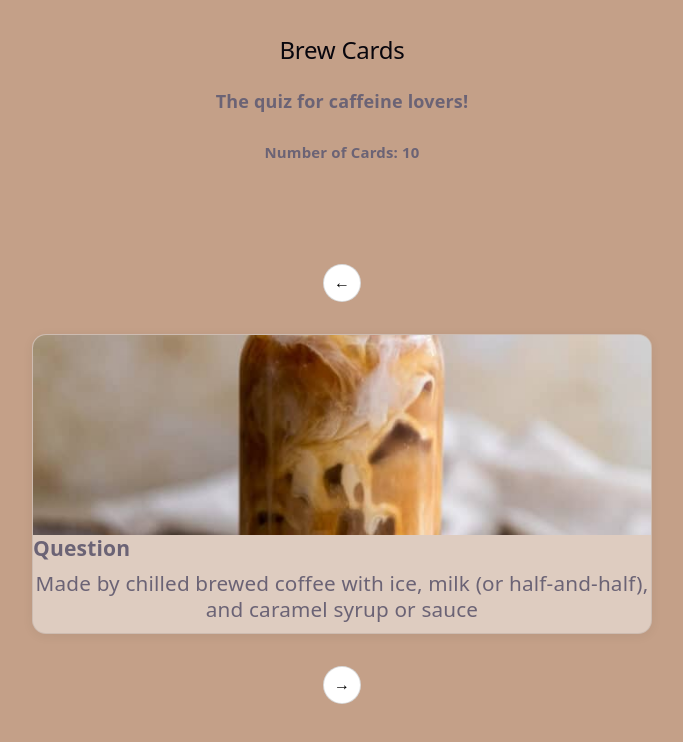
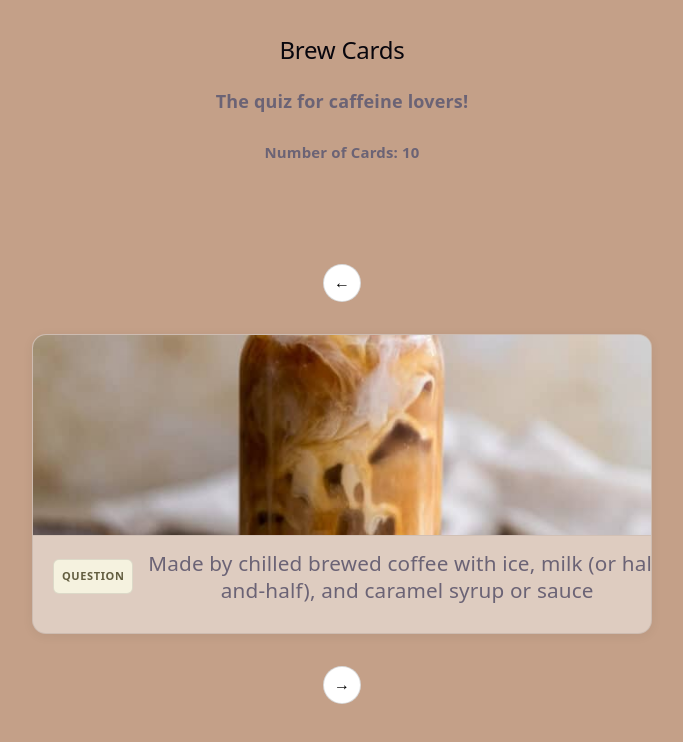
Before and after one commit to Cchristineee/web102-flashcards-1, a React (Vite) app in the folder BrewCards/: page / in a window 1280 px wide. Shown: the top 742 px of the page, without its empty margins (334-1017 px from the left). Built offline with nearby package versions, Linux system fonts and the light colour scheme.

Commit message:
Updated card-front to use the card-label div structure

```diff
--- a/BrewCards/src/Flashcard/Flashcard.jsx
+++ b/BrewCards/src/Flashcard/Flashcard.jsx
@@ -11,16 +11,20 @@ function FlashCard ({ question, answer, image }) {
   return (
     <div className="card-container" onClick={handleCardClick}>
       <div className={`card-inner ${isFlipped ? 'flipped' : ''}`}>
+
         <div className="card-front">
           {image && <img src={image} alt="flashcard" className="card-image" />}
-                                        <h3>Question</h3>
+          <div className="card-label">
+            <span className="badge">Question</span>
             <p>{question}</p>
+          </div>
         </div>
 
         <div className="card-back">
           <h3>Answer</h3>
           <p>{answer}</p>
         </div>
+
       </div>
     </div>
   )
```
Lines whose indentation alone changed are shown as unchanged.
